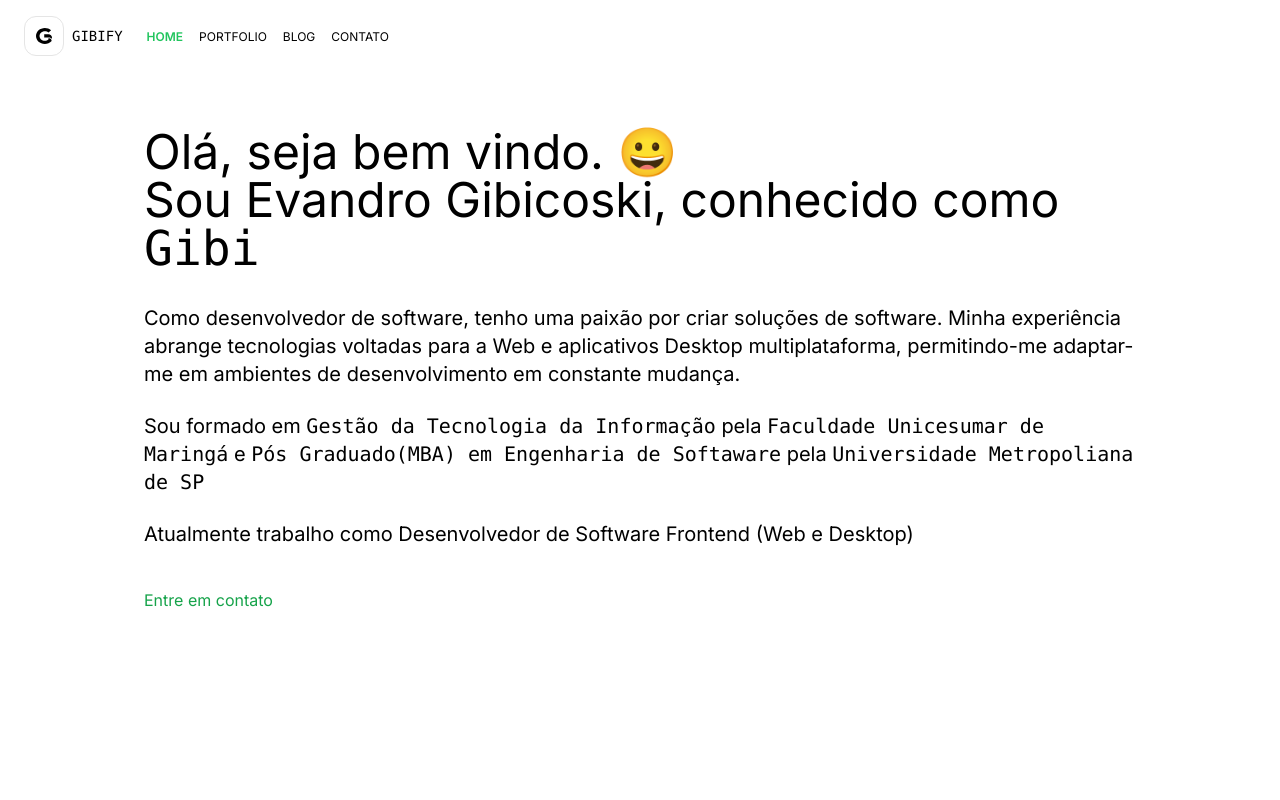
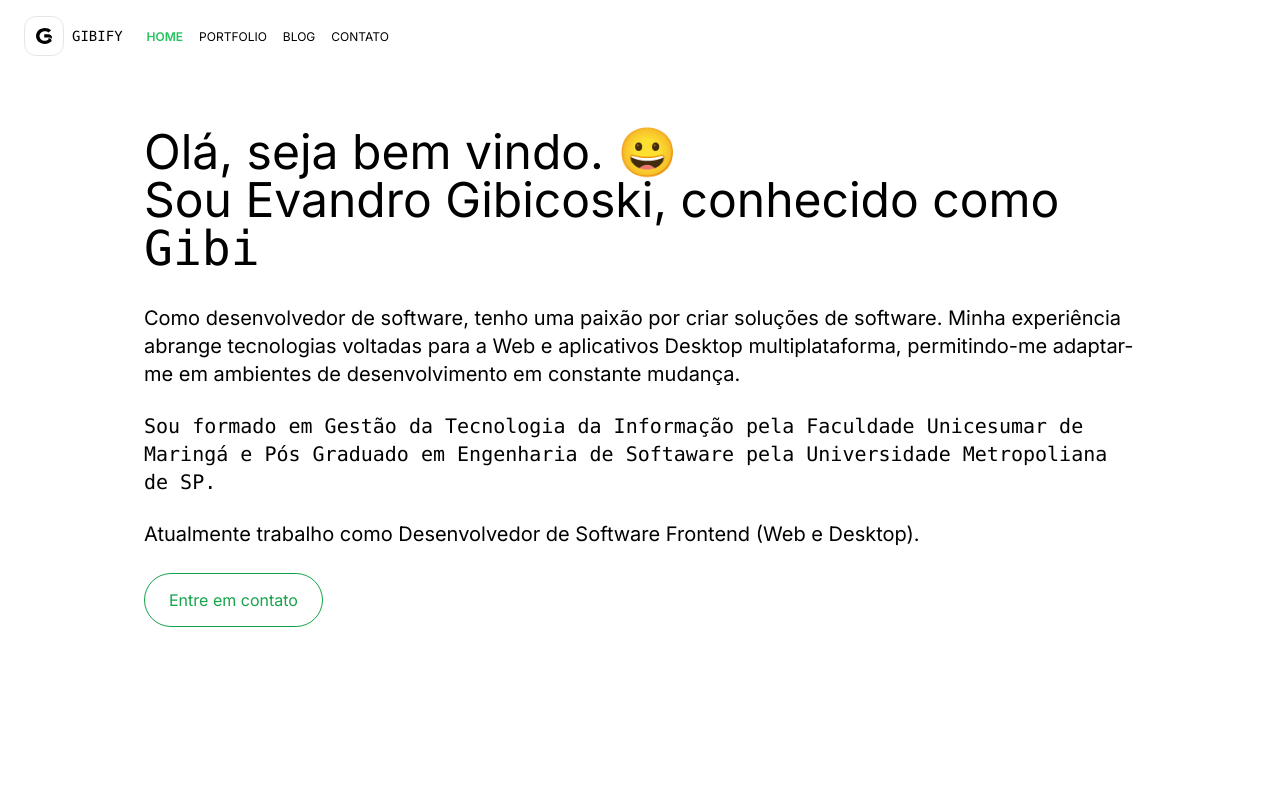
Before and after one commit to gibifydev/gibify-dev, a Next.js app: page / in a window 1280 px wide. Shown: the top 800 px of the page. Built offline with nearby package versions, Linux system fonts and the light colour scheme.

Commit message:
adjusts home

```diff
--- a/src/app/page.tsx
+++ b/src/app/page.tsx
@@ -20,15 +20,15 @@ export default function HomePage() {
 
         < br />
         <p className="text-xl">
-          Sou formado em <code>Gestão da Tecnologia da Informação</code> pela <code>Faculdade Unicesumar de Maringá</code> e <code>Pós Graduado(MBA) em Engenharia de Softaware</code> pela <code>Universidade Metropoliana de SP</code>
+          <code>Sou formado em Gestão da Tecnologia da Informação pela Faculdade Unicesumar de Maringá e Pós Graduado em Engenharia de Softaware pela Universidade Metropoliana de SP.</code>
         </p>
 
         < br />
         <p className="text-xl mb-10">
-          Atualmente trabalho como Desenvolvedor de Software Frontend (Web e Desktop)
+          Atualmente trabalho como Desenvolvedor de Software Frontend (Web e Desktop).
         </p>
 
-        <Link href="/contact" className="text-green-600">Entre em contato</Link>
+        <Link href="/contact" className="text-green-600 border border-green-600 py-4 px-6 rounded-full">Entre em contato</Link>
       </div>
     </main>
   )
```
